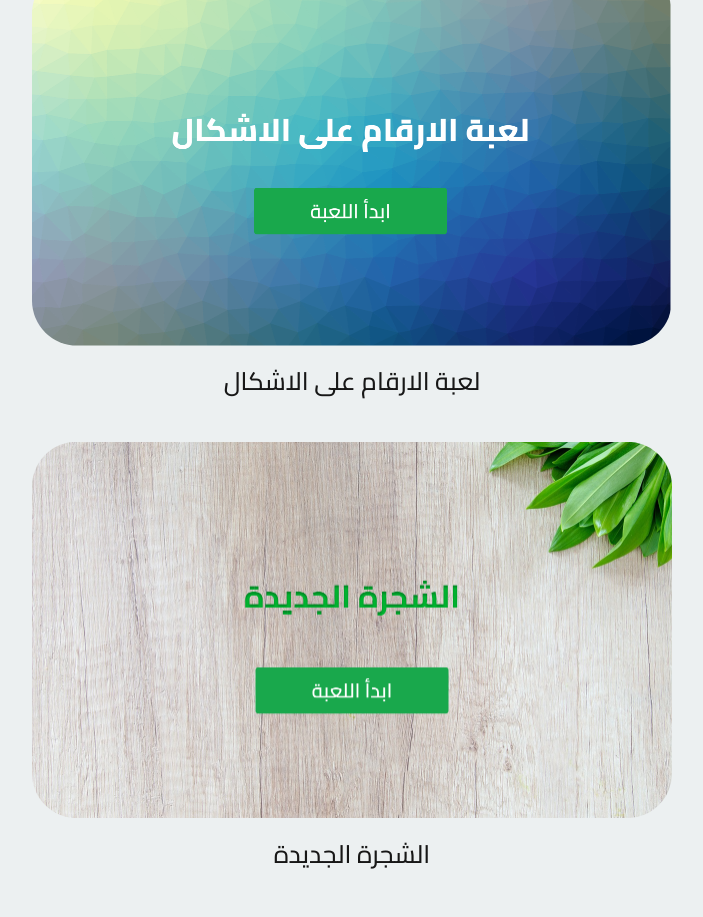
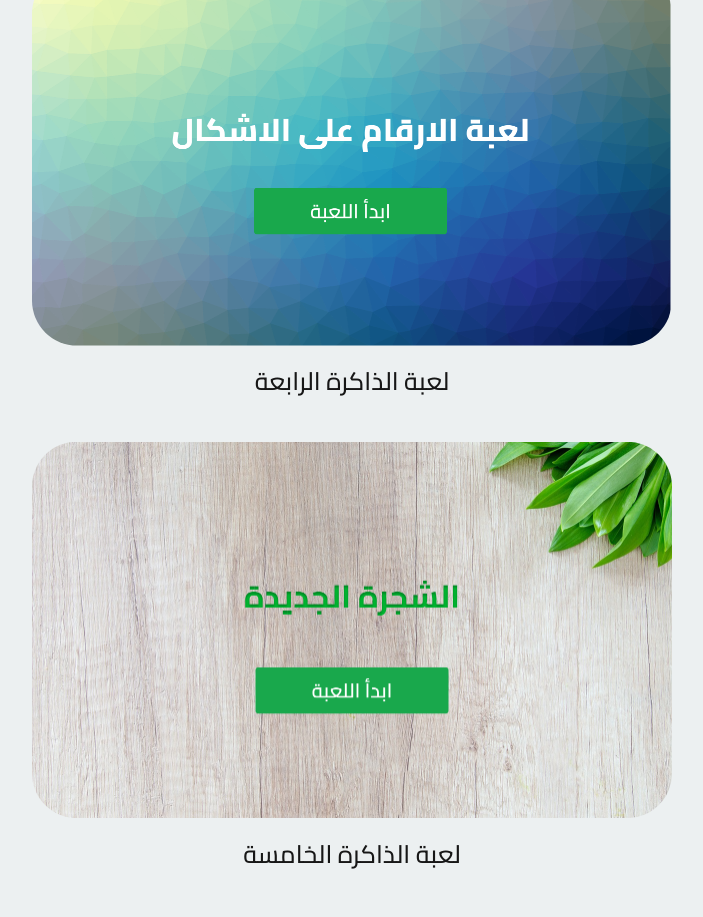
Before and after one commit to New-account-1515/home, a plain HTML site: page index.html in a window 1280 px wide. Shown: the part 3615-4532 px from the top of the page, without its empty margins (288-991 px from the left). Drawn offline with Linux system fonts and the light colour scheme.

Commit message:
Update index.html

```diff
--- a/index.html
+++ b/index.html
@@ -57,12 +57,12 @@
         <a href="https://new-account-1515.github.io/MemoryGame4/" target="_blank">
             <img class="gameImg" alt="MemoryGame4" src="mg3.png">
         </a>
-        <p class="gameText">لعبة الارقام على الاشكال</p>
+        <p class="gameText">لعبة الذاكرة الرابعة</p>
 
         <a href="https://new-account-1515.github.io/MemoryGame5/" target="_blank">
             <img class="gameImg" alt="MemoryGame5" src="mg5.png">
         </a>
-        <p class="gameText">الشجرة الجديدة</p>
+        <p class="gameText">لعبة الذاكرة الخامسة</p>
 
     </div>
 
```
